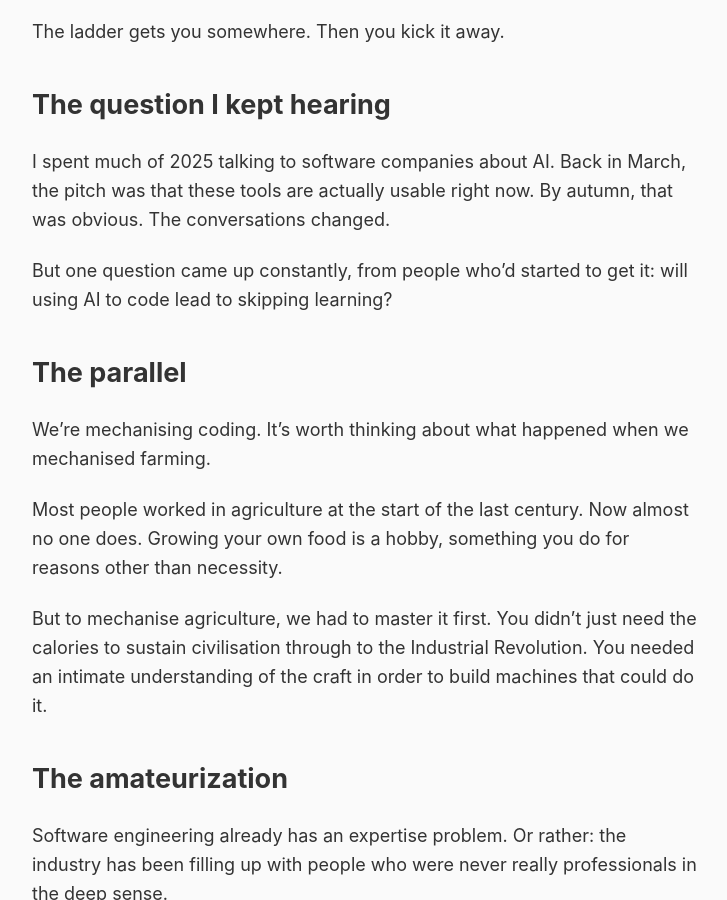
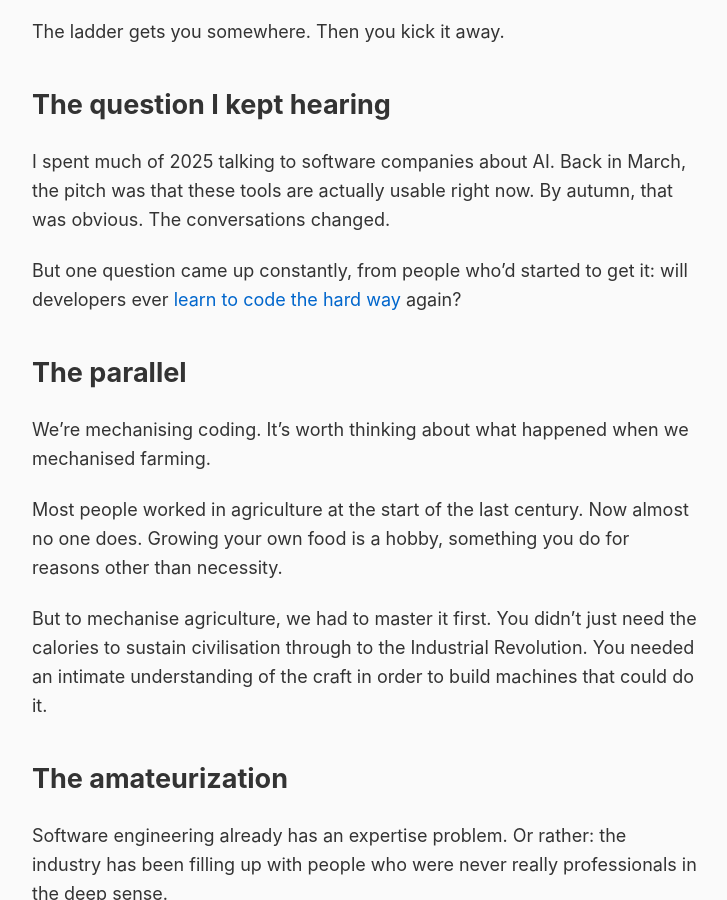
Before and after one commit to rob137/rob137.github.io, a Jekyll site: the page built from _posts/2026-01-04-the-raft-and-the-ladder.md, in a window 1280 px wide and 900 px high, scrolled down 792 px. Shown: the whole window, without its empty margins (275-1002 px from the left). Built offline with Jekyll 4.4.1, drawn with Linux system fonts in a browser that asks for light colours.

Commit message:
Add Learn Code the Hard Way reference
🤖 Generated with [Claude Code](https://claude.com/claude-code)

Co-Authored-By: Claude Opus 4.5 <noreply@anthropic.com>

```diff
--- a/_posts/2026-01-04-the-raft-and-the-ladder.md
+++ b/_posts/2026-01-04-the-raft-and-the-ladder.md
@@ -24,7 +24,7 @@ The ladder gets you somewhere. Then you kick it away.
 
 I spent much of 2025 talking to software companies about AI. Back in March, the pitch was that these tools are actually usable right now. By autumn, that was obvious. The conversations changed.
 
-But one question came up constantly, from people who'd started to get it: will using AI to code lead to skipping learning?
+But one question came up constantly, from people who'd started to get it: will developers ever [learn to code the hard way](https://learncodethehardway.com/) again?
 
 ## The parallel
 
```
